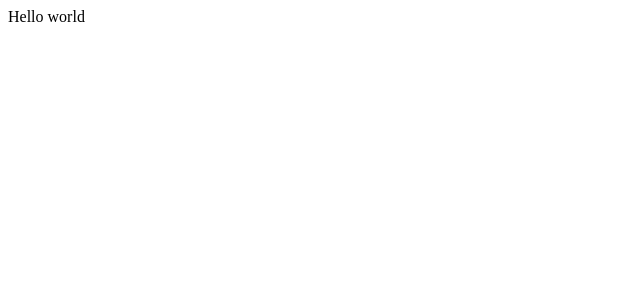
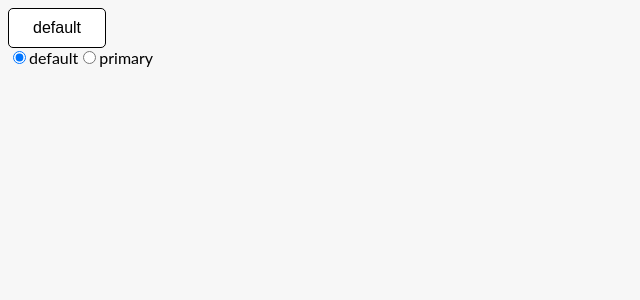
Before and after one commit to jackyliu0101/budget-app-react, a React (Create React App) app: page / in a window 1280 px wide. Shown: the top 300 px of the page, without its empty margins (0-640 px from the left). Built offline with nearby package versions, Linux system fonts and the light colour scheme.

Commit message:
experimented with radio buttons and button stylings

```diff
--- a/src/App.css
+++ b/src/App.css
@@ -0,0 +1,33 @@
+body {
+  background-color: #f7f7f7;
+  font-family: 'Lato', sans-serif;
+}
+
+button {
+  padding: 10px 24px;
+  text-align: center;
+  display: block;
+  font-size: 16px;
+  cursor: pointer;
+  border-radius: 5px;
+  border: 1px solid
+}
+
+button.default {
+  border-color: black;
+  background-color: white;
+}
+
+button.primary {
+  background-color: #0083B0;
+  border: none;
+  color: white;
+}
+
+button.default:hover{
+  background-color: #f4f4f4;
+}
+
+button.primary:hover {
+  background-color: #00759d;
+}
--- a/src/App.js
+++ b/src/App.js
@@ -1,9 +1,32 @@
 import './App.css';
+import { useState } from "react"
+import { Button } from './components/Button';
 
 function App() {
+  const [btnType, setBtnType] = useState('default')
+
+  const onRadioBtnChange = (e) => {
+    setBtnType(e.target.value)
+  }
+
   return (
     <div>
-      Hello world
+      <Button type={btnType} title={btnType}/>
+      <div>
+        <label>
+          <input
+            type="radio"
+            name="radioBtnTest"
+            value="default"
+            onChange={onRadioBtnChange}
+            defaultChecked />
+            default
+        </label>
+        <label htmlFor="radioBtn2">
+          <input type="radio" name="radioBtnTest" value="primary" onChange={onRadioBtnChange} />
+            primary
+        </label>
+      </div>
     </div>
   )
 }
--- /dev/null
+++ b/src/components/Button.js
@@ -0,0 +1,11 @@
+import React from 'react'
+
+export const Button = ({ type, title }) => {
+  return (
+    <button className={type}>{title}</button>
+  )
+}
+
+Button.defaultProps = {
+  type: 'default'
+}
```
